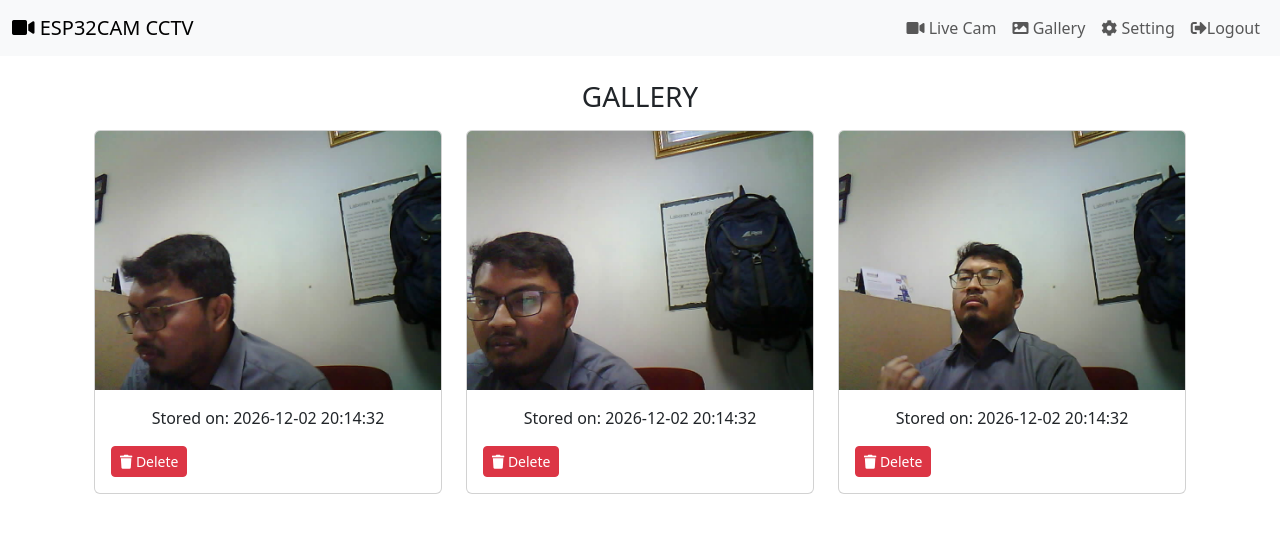
After one commit to rizkydermawan1992/esp32cam-cctv-web, a Flask app: page /gallery in a window 1280 px wide. The commit adds this page. Shown: the top 533 px of the page. Run offline with Flask 3, Linux system fonts and the light colour scheme; the visitor is signed in with stand-in values (Sample User, id 1).

Commit message:
add gallery

```diff
--- a/app.py
+++ b/app.py
@@ -1,7 +1,10 @@
 from flask import Flask, render_template, request, redirect, flash, url_for, session
 import json
 import requests
+import os
 from werkzeug.security import check_password_hash
+from werkzeug.utils import secure_filename
+from datetime import datetime
 
 app = Flask(__name__)
 app.secret_key = "your_secret_key"  # Ganti dengan kunci rahasia Anda
@@ -51,12 +54,32 @@ def logout():
     flash("You have been logged out.", "info")
     return redirect(url_for("home"))
 
-@app.route("/data")
-def data():
+@app.route("/gallery")
+def gallery():
     if "logged_in" not in session:
         flash("Please log in to access this page.", "warning")
         return redirect(url_for("home"))
-    return render_template("data.html")
+
+    # Path ke direktori static/uploads
+    upload_folder = os.path.join(app.static_folder, "uploads")
+
+    # Ambil daftar file di folder uploads, urutkan dari yang terbaru
+    images_with_timestamps = []
+    if os.path.exists(upload_folder):
+        images = [file for file in os.listdir(upload_folder) if file.lower().endswith(('png', 'jpg', 'jpeg', 'gif'))]
+        images.sort(key=lambda x: os.path.getmtime(os.path.join(upload_folder, x)), reverse=True)
+
+        # Tambahkan data timestamp untuk setiap gambar
+        for image_file in images:
+            file_path = os.path.join(upload_folder, image_file)
+            timestamp = datetime.fromtimestamp(os.path.getmtime(file_path)).strftime("%Y-%m-%d %H:%M:%S")
+            images_with_timestamps.append({
+                "filename": os.path.join("uploads/", image_file),
+                "timestamp": timestamp
+            })
+
+    # Kirim daftar file dan timestamp ke template
+    return render_template("gallery.html", images=images_with_timestamps)
 
 @app.route("/setting")
 def setting():
@@ -65,21 +88,50 @@ def setting():
         return redirect(url_for("home"))
     return render_template("setting.html")
 
-@app.route("/send_message", methods=["GET"])
+@app.route("/form")
+def form():
+    return render_template("form.html")
+
+@app.route("/send_message", methods=["POST"])
 def send_message():
     if isActiveNotification == 0:
         flash("Telegram notifications are disabled.", "warning")
         return redirect(url_for("home"))
 
-    message = "lorem ipsum"
-    # Send the message to Telegram
-    url = f"https://api.telegram.org/bot{telegram_token}/sendMessage"
-    payload = {
-        "chat_id": telegram_chat_id,
-        "text": message
-    }
-    response = requests.post(url, data=payload)
+    # Ambil pesan dari form
+    message = request.form["message"]
 
+    # Ambil file gambar dari form
+    image = request.files.get("image")
+
+    if image:
+        # Simpan gambar ke direktori lokal dengan nama file unik berbasis timestamp
+        upload_folder = "static/uploads"
+        os.makedirs(upload_folder, exist_ok=True)
+        timestamp = datetime.now().strftime("%Y%m%d%H%M%S")
+        unique_filename = f"{timestamp}_{secure_filename(image.filename)}"
+        image_path = os.path.join(upload_folder, unique_filename)
+        image.save(image_path)
+
+        # Kirim gambar ke Telegram
+        url = f"https://api.telegram.org/bot{telegram_token}/sendPhoto"
+        payload = {
+            "chat_id": telegram_chat_id,
+            "caption": message
+        }
+        with open(image_path, "rb") as file:
+            files = {"photo": (unique_filename, file, image.mimetype)}
+            response = requests.post(url, data=payload, files=files)
+    else:
+        # Kirim pesan teks ke Telegram jika tidak ada gambar
+        url = f"https://api.telegram.org/bot{telegram_token}/sendMessage"
+        payload = {
+            "chat_id": telegram_chat_id,
+            "text": message
+        }
+        response = requests.post(url, data=payload)
+
+    # Tampilkan notifikasi berdasarkan hasil pengiriman
     if response.status_code == 200:
         flash("Message sent to Telegram successfully!", "success")
     else:
@@ -87,5 +139,14 @@ def send_message():
 
     return redirect(url_for("home"))
 
+@app.route('/delete_image', methods=['POST'])
+def delete_image():
+    image_name = request.form.get('image_name')
+    image_path = os.path.join(app.static_folder, 'uploads', image_name)
+    if os.path.exists(image_path):
+        os.remove(image_path)
+    return redirect(url_for('gallery'))
+
+
 if __name__ == "__main__":
     app.run(debug=True)
--- /dev/null
+++ b/templates/gallery.html
@@ -0,0 +1,40 @@
+<!DOCTYPE html>
+<html lang="en">
+
+<head>
+    <meta charset="UTF-8">
+    <meta name="viewport" content="width=device-width, initial-scale=1.0">
+    <title></title>
+</head>
+
+<body>
+    <!-- templates/data.html -->
+    {% extends "base.html" %}
+
+    {% block title %}Data{% endblock %}
+
+    {% block content %}
+    <div class="container">
+        <h3 class="text-center mb-3">GALLERY</h3>
+        <div class="row">
+            {% for image in images %}
+            <div class="col-md-4 mb-3">
+                <div class="card">
+                    <img src="{{ url_for('static', filename=image.filename) }}" class="card-img-top" alt="Image">
+                    <div class="card-body">
+                        <p class="card-text text-center">Stored on: {{ image.timestamp }}</p>
+                        <form action="{{ url_for('delete_image') }}" method="POST">
+                            <input type="hidden" name="image_name" value="{{ image }}">
+                            <button type="submit" class="btn btn-sm btn-danger btn-block"><i class="fas fa-trash"></i>
+                                Delete</button>
+                        </form>
+                    </div>
+                </div>
+            </div>
+            {% endfor %}
+        </div>
+    </div>
+    {% endblock %}
+</body>
+
+</html>
--- a/templates/navbar.html
+++ b/templates/navbar.html
@@ -16,8 +16,8 @@
             </a>
           </li>
           <li class="nav-item">
-            <a class="nav-link" href="/data">
-              <i class="fas fa-database"></i> Data
+            <a class="nav-link" href="/gallery">
+              <i class="fas fa-image"></i> Gallery
             </a>
           </li>
           <li class="nav-item">
```
Also changed, not shown: templates/data.html (deleted, +0 -18 lines), templates/form.html (added, +30 -0 lines), static/uploads/20250106104149_photo_1732072983.jpg (added), static/uploads/20250106104337_photo_1732072961.jpg (added), static/uploads/20250106104448_photo_1732073001.jpg (added).
